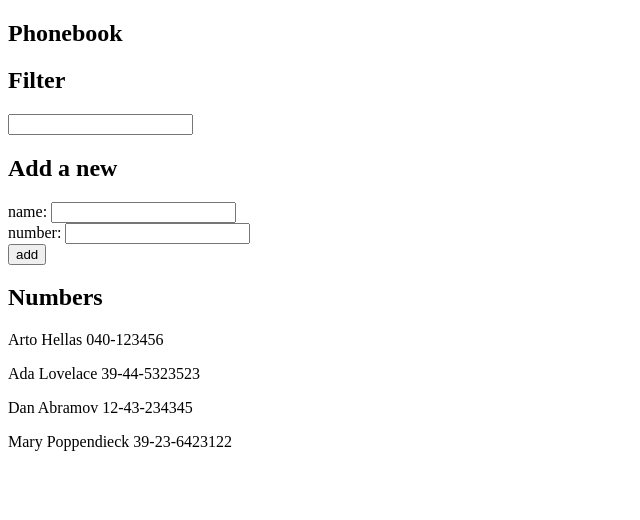
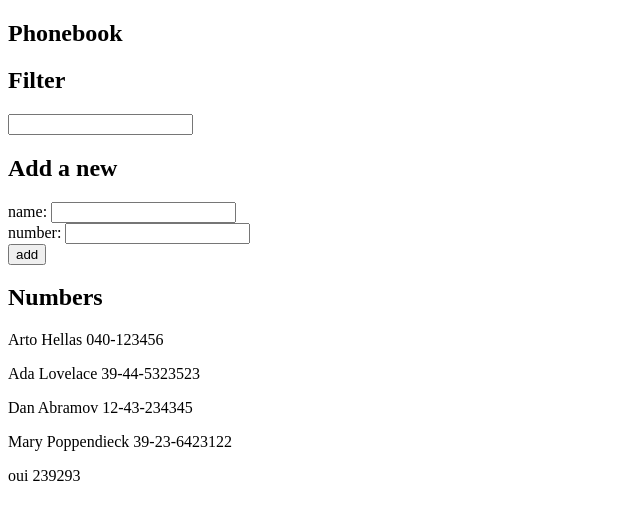
Before and after one commit to Sonlis/full-stack-open, a React (Create React App) app in the folder part2/phonebook/: page / in a window 1280 px wide. Shown: the top 520 px of the page, without its empty margins (0-640 px from the left). Built offline with nearby package versions, Linux system fonts and the light colour scheme; data requests are answered from the project's data file.

Commit message:
exercises 2.15/16

```diff
--- a/part2/phonebook/db.json
+++ b/part2/phonebook/db.json
@@ -1,5 +1,5 @@
 {
-  "persons":[
+  "persons": [
     {
       "name": "Arto Hellas",
       "number": "040-123456",
@@ -19,6 +19,11 @@
       "name": "Mary Poppendieck",
       "number": "39-23-6423122",
       "id": 4
+    },
+    {
+      "name": "oui",
+      "number": "239293",
+      "id": 5
     }
   ]
 }
--- a/part2/phonebook/src/App.js
+++ b/part2/phonebook/src/App.js
@@ -1,5 +1,6 @@
 import { useState, useEffect } from 'react'
 import axios from 'axios'
+import personsService from './services/persons'
 
 const Filter = (props) => {
     return (
@@ -26,6 +27,7 @@ const PersonForm = (props) => {
 }
 
 const Persons = (props) => {
+    console.log(props.persons);
     return (
         <>
             {props.persons.map((person) => {
@@ -40,12 +42,9 @@ const Persons = (props) => {
 
 const App = () => {
     const hook = () => {
-        console.log('effect')
-        axios
-            .get('http://localhost:3001/persons')
-            .then(response => {
-                console.log('promise fulfilled')
-                setPersons(response.data)
+        personsService.getAll()
+            .then(initialPersons => {
+                setPersons(initialPersons.data);
             })
     }
 
@@ -65,13 +64,15 @@ const App = () => {
             window.alert(`${newName} is already in the phonebook`)
             return
         }
-        const person = {
+        const newPerson = {
             name: newName,
-            number: newNumber
+            number: newNumber,
         }
-        setPersons(persons.concat(person));
-        setNewName('');
-        setNewNumber('');
+        personsService.create(newPerson)
+            .then(response => {
+                setPersons(persons.concat(response.data))
+                setNewName('');
+            })
     }
 
     return (
--- /dev/null
+++ b/part2/phonebook/src/services/persons.js
@@ -0,0 +1,16 @@
+import axios from 'axios'
+const baseUrl = 'http://localhost:3001/persons'
+
+const getAll = () => {
+    return axios.get(baseUrl)
+}
+
+const create = newObject => {
+    return axios.post(baseUrl, newObject)
+}
+
+const update = (id, newObject) => {
+    return axios.put(`${baseUrl}/${id}`, newObject)
+}
+
+export default { getAll, create, update }
```
Also changed, not shown: 1 other file (tests, documents, lock files or other folders).
